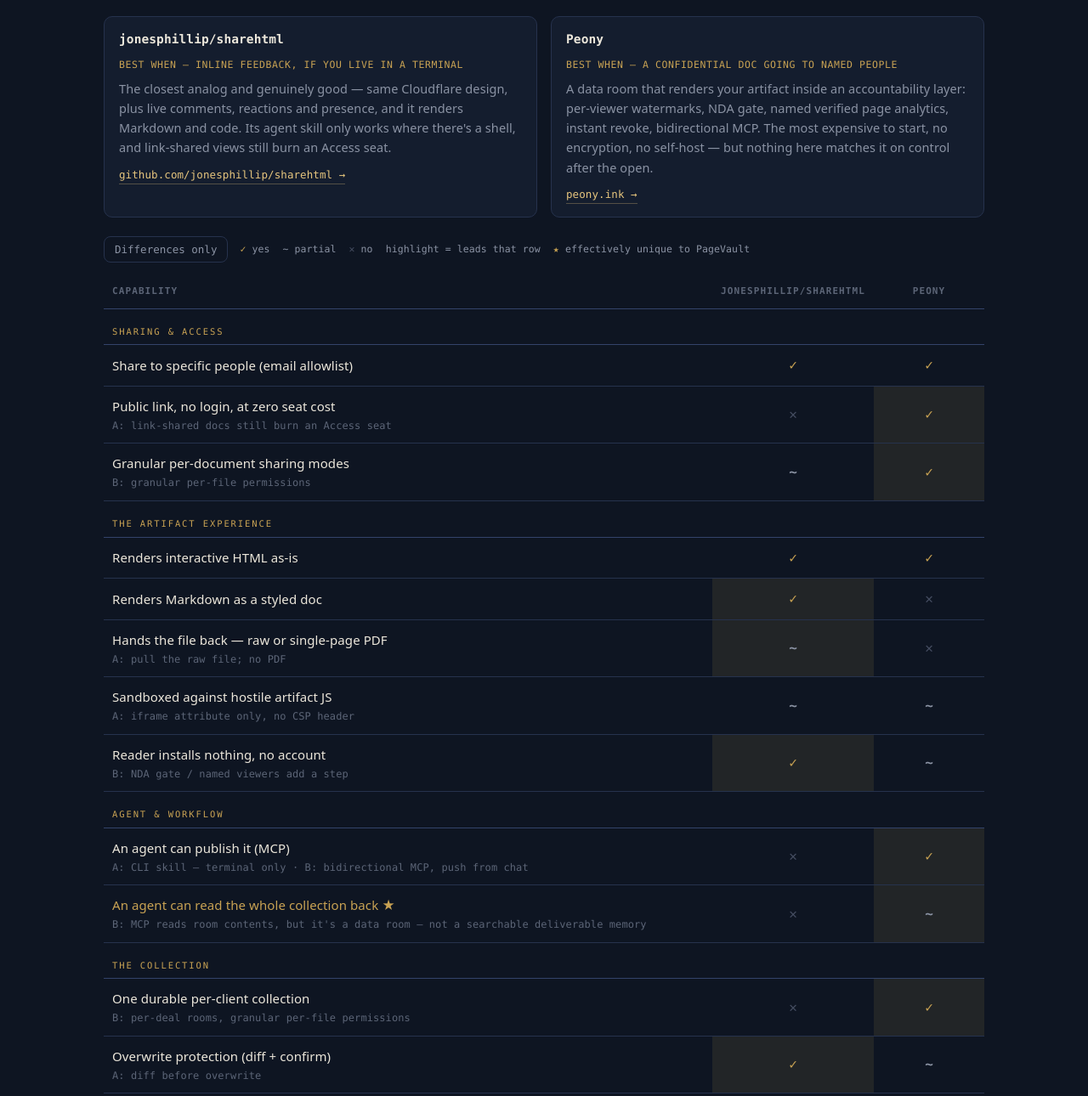
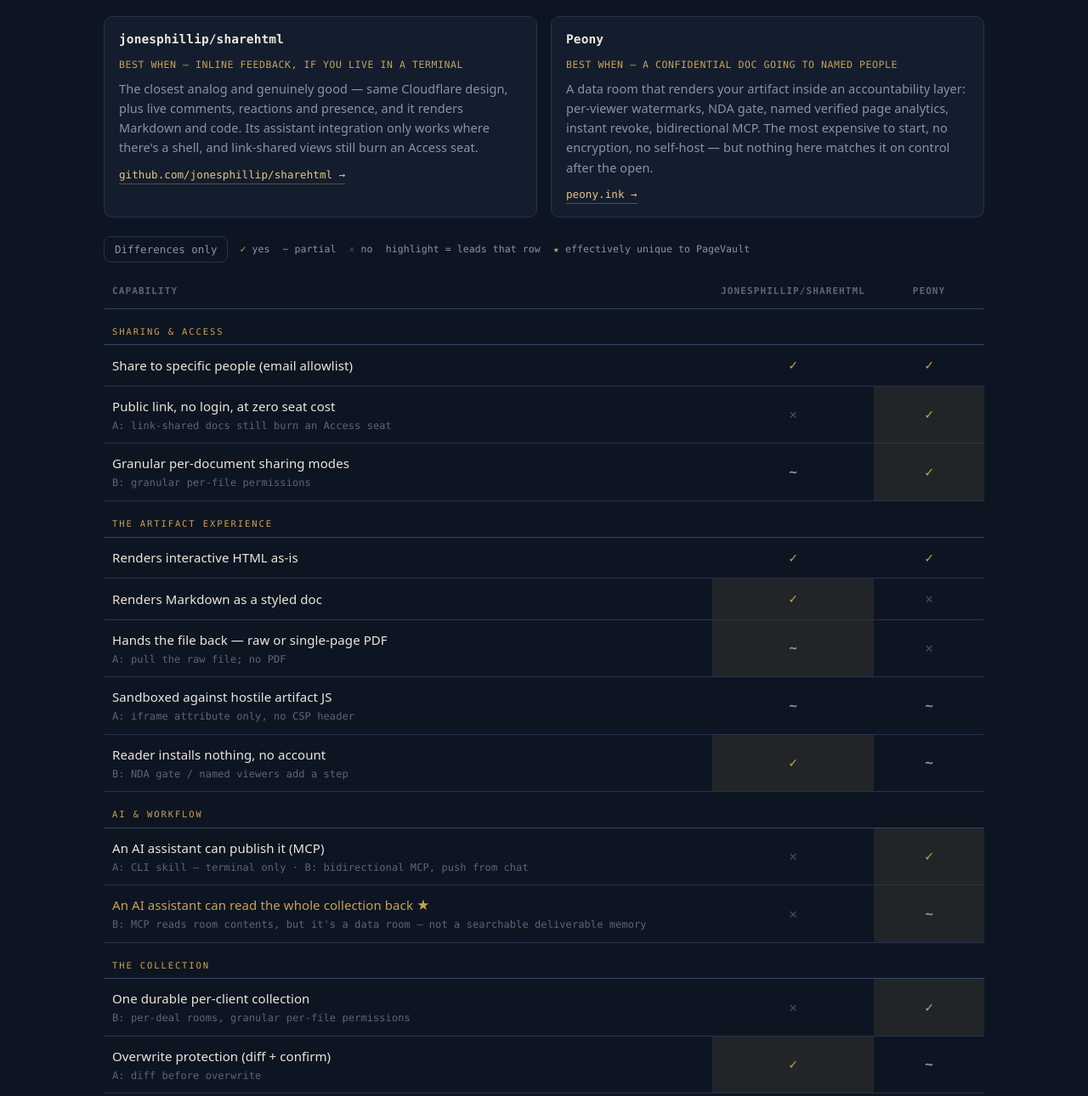
Before and after one commit to danjamk/pagevault, a website: page examples/pagevault-comparison.html in a window 1280 px wide. Shown: the part 1846-3136 px from the top of the page at 85% size. Drawn offline with Linux system fonts and the light colour scheme.

Commit message:
docs: say AI in the two published showcase documents
The product page stopped saying "an agent" a few commits ago, because to a
general reader it is ambiguous at best — it reads as a job title, or a travel
booking, before it reads as software. The two documents actually served from
the showcase never got the same pass, and they are the ones a stranger is most
likely to open first.

Fourteen changes across the field guide, one of them structural: the capability
group "Agent & workflow" is now "AI & workflow", and the two capabilities under
it name an AI assistant rather than an agent. Those labels are what a reader
compares tools on, so the vocabulary there does more work than anywhere else on
the page. The feature tour needed two.

Left alone deliberately: "no user agents" in the feature tour's view-tracking
card, which is the HTTP header and means exactly what it says.

Both documents are republished to the showcase and verified byte-identical to
these sources. Neither ships in the npm package, so there is nothing to release.

```diff
--- a/examples/pagevault-comparison.html
+++ b/examples/pagevault-comparison.html
@@ -236,7 +236,7 @@
         <h3>What's genuinely rare here</h3>
         <ul>
           <li><b>The whole combination.</b> Free, self-hosted on your own domain, renders the artifact <em>and</em> Markdown, keeps it as a per-client collection, open-source enough to read in a sitting. Any one piece you can find elsewhere; the set is the gap.</li>
-          <li><b>Agent read-back of the collection.</b> An MCP server lets Claude search and read a client's whole corpus later — "what did we decide about the CDC migration in March?" The nearest rival, Peony, has a bidirectional MCP, but it's a $30+/mo data room, not a free deliverable portal.</li>
+          <li><b>Your AI reads the collection back.</b> An MCP server lets Claude search and read a client's whole corpus later — "what did we decide about the CDC migration in March?" The nearest rival, Peony, has a bidirectional MCP, but it's a $30+/mo data room, not a free deliverable portal.</li>
         </ul>
       </div>
       <div class="rc skip">
@@ -278,7 +278,7 @@
 
   var frames = [
     {key:"collection", label:"A per-client collection", xlow:"one-off link", xhigh:"durable collection",
-      lead:"Only PageVault sits in the extreme top-right: AI-native and built around a durable per-client collection. Data rooms (Peony) and portal suites (SuiteDash, Clinked) have collections too, but they're on the manual half — they don't take an agent, and most won't render your artifact."},
+      lead:"Only PageVault sits in the extreme top-right: AI-native and built around a durable per-client collection. Data rooms (Peony) and portal suites (SuiteDash, Clinked) have collections too, but they're on the manual half — they don't take an AI assistant, and most won't render your artifact."},
     {key:"artifact", label:"Artifact handling", xlow:"hosts a file", xhigh:"renders & exports it",
       lead:"PageVault and sharehtml lead: both render HTML and Markdown and hand the file back, instead of just hosting it. PageVault also exports a document as a single continuous PDF. Most link tools do HTML only; the portal suites don't render artifacts at all."},
     {key:"privacy", label:"Privacy", xlow:"open link", xhigh:"host-blind",
@@ -294,13 +294,13 @@
   var tools = [
     {id:"pv", name:"PageVault", url:"https://github.com/danjamk/pagevault", y:92,
       s:{collection:95,artifact:88,privacy:70,collab:5,ownership:90,accountability:55},
-      blurb:"Free, self-hosted per-client portals that render HTML and Markdown, with an MCP server an agent can publish into and read back. No live collaboration, no encryption, not a CRM."},
+      blurb:"Free, self-hosted per-client portals that render HTML and Markdown, with an MCP server an AI assistant can publish into and read back. No live collaboration, no encryption, not a CRM."},
     {id:"sharehtml", name:"jonesphillip/sharehtml", url:"https://github.com/jonesphillip/sharehtml", y:66,
       s:{collection:12,artifact:82,privacy:65,collab:92,ownership:92,accountability:18},
-      blurb:"OSS, Cloudflare Workers + Access, by a Cloudflare Group PM. Live comments, reactions and presence; renders Markdown and code. Its agent story is a CLI skill — terminal only — and there's no per-client collection."},
+      blurb:"OSS, Cloudflare Workers + Access, by a Cloudflare Group PM. Live comments, reactions and presence; renders Markdown and code. Its AI integration is a CLI skill — terminal only — and there's no per-client collection."},
     {id:"sharehtmlcom", name:"share-html.com", url:"https://share-html.com", y:84,
       s:{collection:12,artifact:52,privacy:44,collab:8,ownership:20,accountability:24},
-      blurb:"Paste, drop or push. Ships an MCP server with edit tokens so an agent can rewrite the same URL across a conversation. It can write; it can't read a collection back."},
+      blurb:"Paste, drop or push. Ships an MCP server with edit tokens so an AI assistant can rewrite the same URL across a conversation. It can write; it can't read a collection back."},
     {id:"shareduo", name:"ShareDuo", url:"https://shareduo.com", y:76,
       s:{collection:14,artifact:56,privacy:50,collab:10,ownership:34,accountability:55},
       blurb:"Free, no signup. Password, expiry, aggregate analytics, and a six-tool MCP server that publishes from inside Claude. It even runs CDN-loaded Chart.js/D3. The frictionless pick for one-off links."},
@@ -347,9 +347,9 @@
       {key:"a_sandbox",label:"Sandboxed against hostile artifact JS"},
       {key:"a_noacct", label:"Reader installs nothing, no account"}
     ]},
-    {g:"Agent & workflow", caps:[
-      {key:"w_mcp",     label:"An agent can publish it (MCP)"},
-      {key:"w_readback",label:"An agent can read the whole collection back", u:true}
+    {g:"AI & workflow", caps:[
+      {key:"w_mcp",     label:"An AI assistant can publish it (MCP)"},
+      {key:"w_readback",label:"An AI assistant can read the whole collection back", u:true}
     ]},
     {g:"The collection", caps:[
       {key:"c_collection",label:"One durable per-client collection"},
@@ -370,17 +370,17 @@
 
   var prof = {
     pv:{who:"Many artifacts for one client, made in chat",
-      verdict:"Free, self-hosted per-client portals that render HTML and Markdown, with an MCP server an agent can publish into and read back. No collaboration, no encryption, not a CRM — it keeps the collection, and handles the awkward formats, better than it does anything else.",
+      verdict:"Free, self-hosted per-client portals that render HTML and Markdown, with an MCP server an AI assistant can publish into and read back. No collaboration, no encryption, not a CRM — it keeps the collection, and handles the awkward formats, better than it does anything else.",
       v:{s_emails:1,s_public:1,s_modes:1,a_html:1,a_md:1,a_export:1,a_sandbox:1,a_noacct:1,w_mcp:1,w_readback:1,c_collection:1,c_overwrite:1,o_selfhost:1,o_oss:1,o_export:1,x_collab:0,x_e2e:0,x_audit:1,x_crm:0},
       notes:{a_md:"renders Markdown to styled HTML at publish",a_export:"raw source back, or the whole document as one continuous PDF",w_mcp:"Claude Code and the hosted surfaces — claude.ai, Desktop, mobile — over OAuth",w_readback:"search_portal / read_document across the client's whole corpus",x_audit:"named who-viewed log on Secured docs; rolling 90 days, no watermark",o_export:"human-readable full export"}},
     sharehtml:{who:"Inline feedback, if you live in a terminal",
-      verdict:"The closest analog and genuinely good — same Cloudflare design, plus live comments, reactions and presence, and it renders Markdown and code. Its agent skill only works where there's a shell, and link-shared views still burn an Access seat.",
+      verdict:"The closest analog and genuinely good — same Cloudflare design, plus live comments, reactions and presence, and it renders Markdown and code. Its assistant integration only works where there's a shell, and link-shared views still burn an Access seat.",
       v:{s_emails:1,s_public:0,s_modes:.5,a_html:1,a_md:1,a_export:.5,a_sandbox:.5,a_noacct:1,w_mcp:0,w_readback:0,c_collection:0,c_overwrite:1,o_selfhost:1,o_oss:1,o_export:.5,x_collab:1,x_e2e:0,x_audit:0,x_crm:0},
       notes:{s_public:"link-shared docs still burn an Access seat",a_export:"pull the raw file; no PDF",a_sandbox:"iframe attribute only, no CSP header",w_mcp:"CLI skill — terminal only",c_overwrite:"diff before overwrite",x_collab:"comments, reactions, presence"}},
-    sharehtmlcom:{who:"An agent rewriting one URL across a chat",
+    sharehtmlcom:{who:"An AI rewriting one URL across a chat",
       verdict:"Ships an MCP server with edit tokens — a model can iterate on the same URL across a conversation. That's write access; it can't read a collection back and isn't self-hosted.",
       v:{s_emails:.5,s_public:1,s_modes:.5,a_html:1,a_md:0,a_export:0,a_sandbox:.5,a_noacct:1,w_mcp:1,w_readback:0,c_collection:0,c_overwrite:.5,o_selfhost:0,o_oss:0,o_export:0,x_collab:0,x_e2e:0,x_audit:0,x_crm:0},
-      notes:{s_emails:"expiry + edit tokens, not a per-recipient allowlist",w_mcp:"MCP + REST, with agent edit tokens",c_overwrite:"edit tokens revise the same URL"}},
+      notes:{s_emails:"expiry + edit tokens, not a per-recipient allowlist",w_mcp:"MCP + REST, with edit tokens for an AI",c_overwrite:"edit tokens revise the same URL"}},
     shareduo:{who:"A free, no-signup one-off link",
       verdict:"Free, no account, password + expiry + aggregate analytics + a six-tool MCP server, and it runs CDN-loaded Chart.js/D3. Frictionless for single links — but a single link is all it is.",
       v:{s_emails:.5,s_public:1,s_modes:.5,a_html:1,a_md:0,a_export:0,a_sandbox:.5,a_noacct:1,w_mcp:1,w_readback:0,c_collection:0,c_overwrite:.5,o_selfhost:0,o_oss:0,o_export:0,x_collab:0,x_e2e:0,x_audit:.5,x_crm:0},
@@ -400,11 +400,11 @@
     htmlshare:{who:"Versioning + analytics, no infrastructure",
       verdict:"A lot shipped in a Chrome extension: access control with Google OAuth, version history, inline comments, view analytics. No self-host, no collection, tied to the browser.",
       v:{s_emails:1,s_public:.5,s_modes:.5,a_html:1,a_md:0,a_export:0,a_sandbox:.5,a_noacct:.5,w_mcp:0,w_readback:0,c_collection:0,c_overwrite:.5,o_selfhost:0,o_oss:0,o_export:0,x_collab:1,x_e2e:0,x_audit:1,x_crm:0},
-      notes:{s_emails:"access control via Google OAuth",a_noacct:"viewers sign in with Google",w_mcp:"browser extension, no agent API",c_overwrite:"version history",x_collab:"inline comments",x_audit:"view link analytics"}},
+      notes:{s_emails:"access control via Google OAuth",a_noacct:"viewers sign in with Google",w_mcp:"browser extension, no API for an assistant",c_overwrite:"version history",x_collab:"inline comments",x_audit:"view link analytics"}},
     publish:{who:"The link that's already inside Claude",
       verdict:"Zero setup, free on every plan, embeddable, link stays current when you revise. But all-or-nothing public, possibly indexed, and anonymous — no gating, no idea if it landed.",
       v:{s_emails:0,s_public:1,s_modes:0,a_html:1,a_md:.5,a_export:.5,a_sandbox:.5,a_noacct:1,w_mcp:0,w_readback:0,c_collection:0,c_overwrite:.5,o_selfhost:0,o_oss:0,o_export:0,x_collab:0,x_e2e:0,x_audit:0,x_crm:0},
-      notes:{s_emails:"all-or-nothing public",a_md:"renders formatted docs in-app",a_export:"copy the source",c_overwrite:"updating in place is unreliable; unpublishing is one-way",w_mcp:"a manual button, not an agent tool"}},
+      notes:{s_emails:"all-or-nothing public",a_md:"renders formatted docs in-app",a_export:"copy the source",c_overwrite:"updating in place is unreliable; unpublishing is one-way",w_mcp:"a manual button, not a tool an AI can call"}},
     suitedash:{who:"Invoicing and a CRM, not just a host",
       verdict:"A genuine per-client portal with a full business suite for $19/mo flat. But it's a file host — it won't render your interactive HTML, isn't AI-native, and the client has to make an account and learn a UI.",
       v:{s_emails:1,s_public:0,s_modes:.5,a_html:0,a_md:0,a_export:.5,a_sandbox:0,a_noacct:0,w_mcp:0,w_readback:0,c_collection:1,c_overwrite:0,o_selfhost:0,o_oss:0,o_export:.5,x_collab:1,x_e2e:0,x_audit:.5,x_crm:1},
```
Also changed, not shown: examples/pagevault-features.html (+2 -2 lines).
